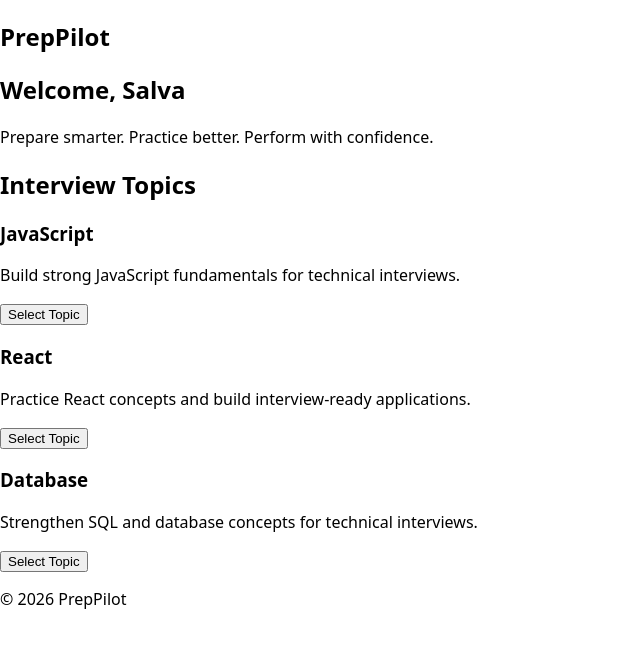
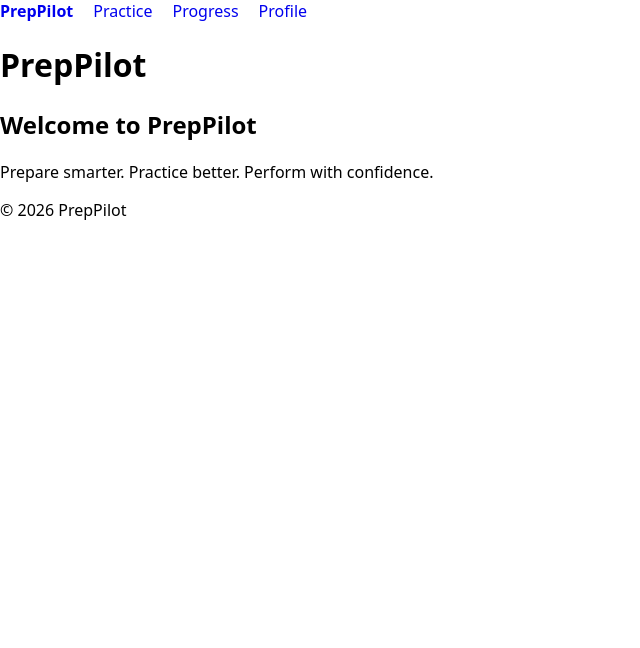
Before and after one commit to saikiranavvaru/PrepPilot, a React (Vite) app in the folder client/: page / in a window 1280 px wide. Shown: the top 648 px of the page, without its empty margins (0-640 px from the left). Built offline with nearby package versions, Linux system fonts and the light colour scheme.

Commit message:
feat(chapter-04): implement frontend architecture and routing

```diff
--- a/client/package.json
+++ b/client/package.json
@@ -11,7 +11,8 @@
   },
   "dependencies": {
     "react": "^19.2.8",
-    "react-dom": "^19.2.8"
+    "react-dom": "^19.2.8",
+    "react-router-dom": "^7.18.2"
   },
   "devDependencies": {
     "@types/react": "^19.2.17",
--- a/client/src/App.jsx
+++ b/client/src/App.jsx
@@ -1,32 +1,28 @@
-import { useState } from 'react'
+import { BrowserRouter, Routes, Route } from 'react-router-dom'
 
 import Navbar from './components/Navbar'
-import WelcomeSection from './components/WelcomeSection'
-import TopicSection from './components/TopicSection'
-import Footer from './components/Footer'
-import PracticePanel from './components/PracticePanel'
-import topics from './data/topics'
+import Home from './pages/Home'
+import Practice from './pages/Practice'
+import Progress from './pages/Progress'
+import Profile from './pages/Profile'
+import NotFound from './pages/NotFound'
+import PracticeSession from './pages/PracticeSession'
+import AppLayout from './components/AppLayout'
 
 function App() {
-     const [selectedTopic, setSelectedTopic] = useState(null)
-
     return (
-        <main>
-            <Navbar title="PrepPilot" />
-
-            <WelcomeSection name="Salva" />
-
-            <TopicSection
-                topics={topics}
-                onSelectTopic={setSelectedTopic}
-            />
-
-            {selectedTopic && (
-                <PracticePanel topic={selectedTopic} />
-            )}
-
-            <Footer />
-        </main>
+        <BrowserRouter>
+          <AppLayout>
+            <Routes>
+            <Route path="/" element={<Home />} />
+            <Route path="/practice" element={<Practice />} />
+            <Route path="/practice/session/:topicTitle" element={<PracticeSession />} />
+            <Route path="/progress" element={<Progress />} />
+            <Route path="/profile" element={<Profile />} />
+            <Route path="*" element={<NotFound />} />
+            </Routes>
+          </AppLayout>
+        </BrowserRouter>
     )
 }
 
--- /dev/null
+++ b/client/src/components/AppLayout.jsx
@@ -0,0 +1,18 @@
+import Navbar from './Navbar'
+import Footer from './Footer'
+
+function AppLayout({ children }) {
+    return (
+        <>
+            <Navbar />
+
+            <main>
+                {children}
+            </main>
+
+            <Footer />
+        </>
+    )
+}
+
+export default AppLayout
--- a/client/src/components/Navbar.jsx
+++ b/client/src/components/Navbar.jsx
@@ -1,9 +1,45 @@
-function Navbar({title}) {
-  return (
-    <nav>
-      <h1>{title}</h1>
-    </nav>
-  )
+import { NavLink } from 'react-router-dom'
+
+function Navbar() {
+    return (
+        <nav>
+            <NavLink
+                to="/"
+                className={({ isActive }) =>
+                    isActive ? 'active' : ''
+                }
+            >
+                PrepPilot
+            </NavLink>
+
+            <NavLink
+                to="/practice"
+                className={({ isActive }) =>
+                    isActive ? 'active' : ''
+                }
+            >
+                Practice
+            </NavLink>
+
+            <NavLink
+                to="/progress"
+                className={({ isActive }) =>
+                    isActive ? 'active' : ''
+                }
+            >
+                Progress
+            </NavLink>
+
+            <NavLink
+                to="/profile"
+                className={({ isActive }) =>
+                    isActive ? 'active' : ''
+                }
+            >
+                Profile
+            </NavLink>
+        </nav>
+    )
 }
 
 export default Navbar
--- a/client/src/data/topics.js
+++ b/client/src/data/topics.js
@@ -1,5 +1,6 @@
 const topics = [
     {
+        id: 'javascript',
         title: 'JavaScript',
         description:
             'Build strong JavaScript fundamentals for technical interviews.',
@@ -10,6 +11,7 @@ const topics = [
         ]
     },
     {
+        id: 'react',
         title: 'React',
         description:
             'Practice React concepts and build interview-ready applications.',
@@ -20,6 +22,7 @@ const topics = [
         ]
     },
     {
+        id: 'database',
         title: 'Database',
         description:
             'Strengthen SQL and database concepts for technical interviews.',
--- a/client/src/index.css
+++ b/client/src/index.css
@@ -9,3 +9,16 @@
 body {
   margin: 0;
 }
+
+nav {
+    display: flex;
+    gap: 20px;
+}
+
+nav a {
+    text-decoration: none;
+}
+
+nav a.active {
+    font-weight: bold;
+}
--- /dev/null
+++ b/client/src/pages/Home.jsx
@@ -0,0 +1,15 @@
+function Home() {
+    return (
+        <main>
+            <h1>PrepPilot</h1>
+
+            <h2>Welcome to PrepPilot</h2>
+
+            <p>
+                Prepare smarter. Practice better. Perform with confidence.
+            </p>
+        </main>
+    )
+}
+
+export default Home
--- /dev/null
+++ b/client/src/pages/NotFound.jsx
@@ -0,0 +1,21 @@
+import { Link } from 'react-router-dom'
+
+function NotFound() {
+    return (
+        <main>
+            <h1>404</h1>
+
+            <h2>Page Not Found</h2>
+
+            <p>
+                The page you are looking for does not exist.
+            </p>
+
+            <Link to="/">
+                Back to PrepPilot
+            </Link>
+        </main>
+    )
+}
+
+export default NotFound
--- /dev/null
+++ b/client/src/pages/Practice.jsx
@@ -0,0 +1,25 @@
+import { useNavigate } from 'react-router-dom'
+
+import TopicSection from '../components/TopicSection'
+import topics from '../data/topics'
+
+function Practice() {
+    const navigate = useNavigate()
+
+    function handleSelectTopic(topic) {
+    navigate(`/practice/session/${topic.id}`)
+}
+
+    return (
+        <main>
+            <h1>Practice</h1>
+
+            <TopicSection
+                topics={topics}
+                onSelectTopic={handleSelectTopic}
+            />
+        </main>
+    )
+}
+
+export default Practice
--- /dev/null
+++ b/client/src/pages/PracticeSession.jsx
@@ -0,0 +1,34 @@
+import { Link, useParams } from 'react-router-dom'
+
+import PracticePanel from '../components/PracticePanel'
+import topics from '../data/topics'
+
+function PracticeSession() {
+    const { topicTitle } = useParams()
+
+    const topic = topics.find(
+    (item) => item.id === topicTitle
+)
+
+    if (!topic) {
+        return (
+            <main>
+                <h1>Practice Session</h1>
+
+                <p>Practice topic not found.</p>
+
+                <Link to="/practice">
+                    Back to Practice
+                </Link>
+            </main>
+        )
+    }
+
+    return (
+        <main>
+            <PracticePanel topic={topic} />
+        </main>
+    )
+}
+
+export default PracticeSession
--- /dev/null
+++ b/client/src/pages/Profile.jsx
@@ -0,0 +1,13 @@
+function Profile() {
+    return (
+        <main>
+            <h1>Profile</h1>
+
+            <p>
+                Manage your PrepPilot profile.
+            </p>
+        </main>
+    )
+}
+
+export default Profile
--- /dev/null
+++ b/client/src/pages/Progress.jsx
@@ -0,0 +1,13 @@
+function Progress() {
+    return (
+        <main>
+            <h1>Progress</h1>
+
+            <p>
+                Track your interview preparation progress.
+            </p>
+        </main>
+    )
+}
+
+export default Progress
```
Also changed, not shown: 4 other files (tests, documents, lock files or other folders).
